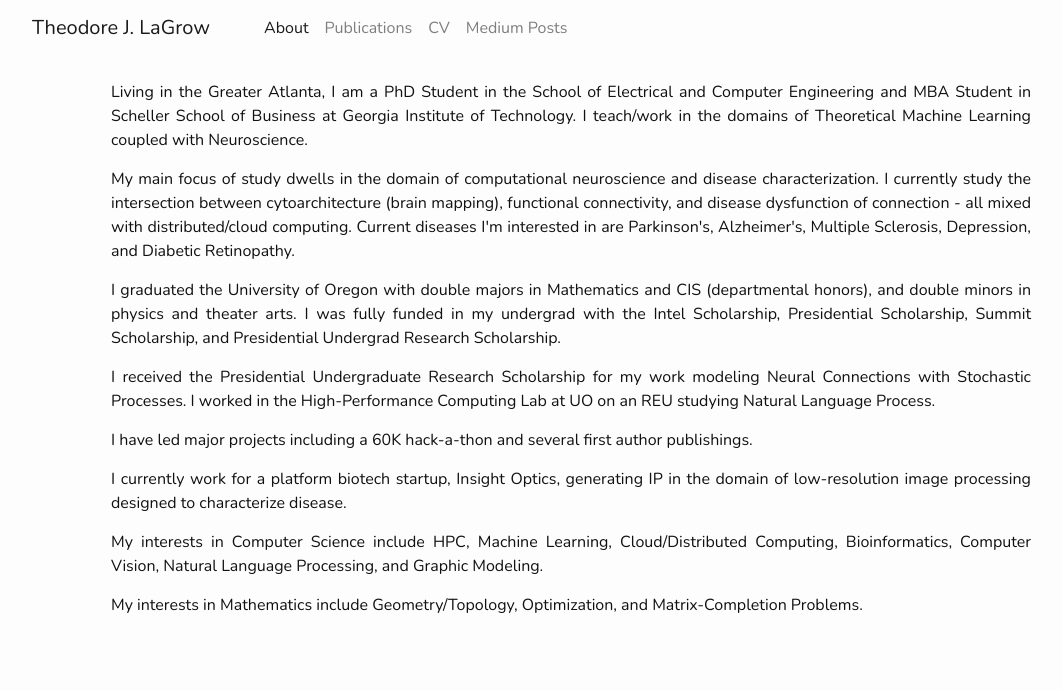
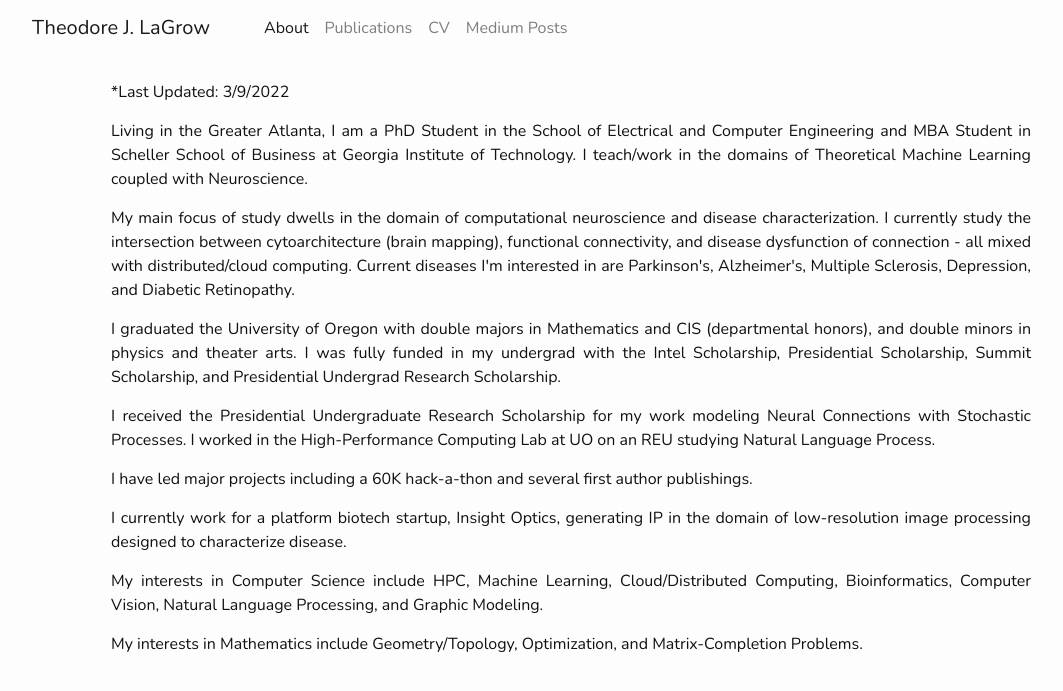
Before and after one commit to tjlagrow/tjlagrow.github.io, a Jekyll site: the page built from about.html, in a window 1280 px wide. Shown: the top 691 px of the page, without its empty margins (69-1132 px from the left). Built offline with Jekyll 4.4.1, drawn with Linux system fonts in a browser that asks for light colours; nearby versions of some CDN libraries; a style sheet for code colours, icons or effects is not loaded.

Commit message:
adding disclaimer

```diff
--- a/about.html
+++ b/about.html
@@ -9,7 +9,11 @@ permalink: /about/
         <!--<h2>About Me</h2>-->
 
         <div style="text-align:justify;">
-			<p class="">
+            <p class="">
+                *Last Updated: 3/9/2022
+            </p>
+
+            <p class="">
 				Living in the Greater Atlanta, I am a PhD Student in the School of Electrical and Computer Engineering and MBA Student in Scheller School of Business at Georgia Institute of Technology. I teach/work in the domains of Theoretical Machine Learning coupled with Neuroscience.
 			</p>
 
```
